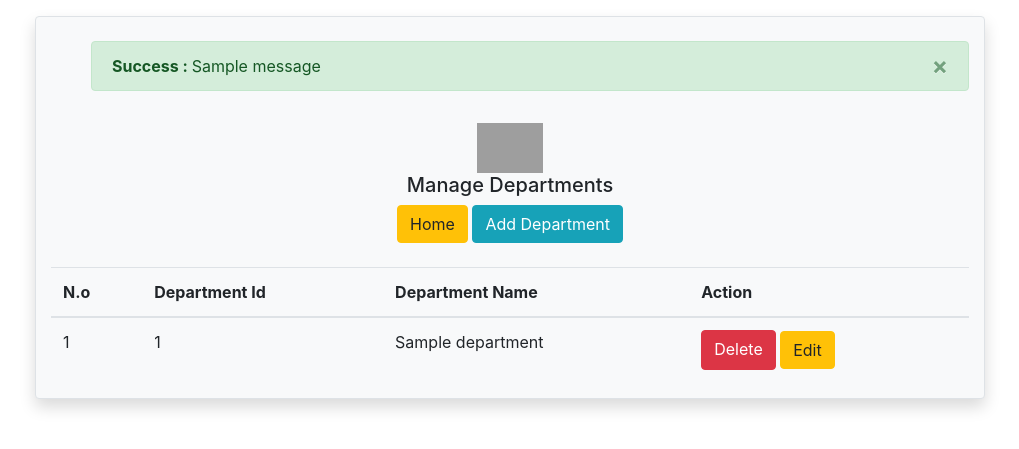
After one commit to haziqnorisham/Masatrek-1.0-sek, a Django app: page /administrator/manage_departments/ in a window 1280 px wide. The commit adds this page. Shown: the top 449 px of the page, without its empty margins (130-1149 px from the left). Run offline with Django 3.2, Linux system fonts and the light colour scheme; a user stored in the database is signed in; tables that the repository leaves empty hold one stand-in row (values such as "Sample post"); one stand-in notice (Sample message) is shown; some libraries are stand-ins or nearby versions; grey boxes are pictures that could not be loaded.

Commit message:
add & display departments now works

```diff
--- a/FaceRecTA/administrator/urls.py
+++ b/FaceRecTA/administrator/urls.py
@@ -16,5 +16,7 @@ urlpatterns = [
     path('bld1234567890/', views.bld, name='bld'),
     path('sync_to_all/', views.sync_to_all, name='sync_to_all'),
     path('login_list/', views.login_list, name='login_list'),
+    path('manage_departments/', views.manage_departments, name='manage_departments'),
+    path('manage_departments/add_department_process/', views.add_department_process, name='add_department_process'),
 
 ]
--- a/FaceRecTA/administrator/views.py
+++ b/FaceRecTA/administrator/views.py
@@ -10,7 +10,7 @@ from django.core.paginator import Paginator
 from django.contrib.auth.models import User
 from django.forms.models import model_to_dict
 from django.contrib.auth.decorators import login_required, user_passes_test
-from timeAttendance.models import EmployeeDetail, TerminalDetails, EmployeeAttendance, StrangerDetails
+from timeAttendance.models import EmployeeDetail, TerminalDetails, EmployeeAttendance, StrangerDetails, Departments
 from guestmanagementapp.models import GuestDetails, GuestAttendance
 from django.shortcuts import redirect
 from django.contrib.auth.models import User
@@ -875,3 +875,52 @@ def login_list(requests):
         }
 
     return render(requests, "administrator/login_list.html", context)
+
+@login_required
+@user_passes_test(lambda u: u.is_superuser)
+def manage_departments(requests):
+
+    # To-Do : Error message when no department found.
+    department_list = Departments.objects.all()
+    department_dict_list = []
+
+    if len(department_list) > 0:
+        for department in department_list:
+
+            department_dict = {
+                        "id": department.id,
+                        "name": department.name
+            }
+
+            department_dict_list.append(department_dict)
+
+        context={
+            "department_list": department_dict_list
+        }
+
+        return render(requests, "administrator/manage_departments.html", context)
+    else:
+        messages.error(requests, "No departments found")
+        return render(requests, "administrator/manage_departments.html")
+
+@login_required
+@user_passes_test(lambda u: u.is_superuser)
+def add_department_process(requests):
+
+    # To-Do : Check for duplicate department names.
+
+    if requests.method == 'POST':
+
+        data = requests.POST.copy()
+
+        department = Departments()
+        department.name = str(data.get("Department_Name"))
+        department.save()
+        messages.success(requests, 'New department saved.')
+
+    else:
+        i=None
+        # To-Do : redirect with erorr message
+
+    response = redirect('/administrator/manage_departments')
+    return response
--- /dev/null
+++ b/FaceRecTA/templates/administrator/manage_departments.html
@@ -0,0 +1,125 @@
+{% load static %}
+<!doctype html>
+<html lang="en">
+    <head>
+        <meta charset="utf-8">
+        <link rel="stylesheet" href="https://stackpath.bootstrapcdn.com/bootstrap/4.3.1/css/bootstrap.min.css" integrity="sha384-ggOyR0iXCbMQv3Xipma34MD+dH/1fQ784/j6cY/iJTQUOhcWr7x9JvoRxT2MZw1T" crossorigin="anonymous">
+        <script src="https://code.jquery.com/jquery-3.3.1.slim.min.js" integrity="sha384-q8i/X+965DzO0rT7abK41JStQIAqVgRVzpbzo5smXKp4YfRvH+8abtTE1Pi6jizo" crossorigin="anonymous"></script>
+        <script src="https://ajax.googleapis.com/ajax/libs/jquery/3.5.1/jquery.min.js"></script>
+        <script src="https://stackpath.bootstrapcdn.com/bootstrap/4.3.1/js/bootstrap.min.js" integrity="sha384-JjSmVgyd0p3pXB1rRibZUAYoIIy6OrQ6VrjIEaFf/nJGzIxFDsf4x0xIM+B07jRM" crossorigin="anonymous"></script>
+        <title>Manage Departments</title>
+    </head>
+    <body>
+        <div class="container">
+            <div class="row pt-3">
+
+                <div class="col-sm">
+                    <!--EMPTY COLUMN-->
+                </div>
+
+                <div class="col-10 bg-light rounded border shadow">
+
+                    <br>
+
+                    {% if messages %}
+                        <ul class="messages">
+                            {% for message in messages %}
+                            {% if message.tags == "error" %}
+                            <div class="alert alert-danger alert-dismissible fade show" name="{{ message.tags }}"role="alert">
+                                <strong>Error : </strong> {{ message }}
+                                <button type="button" class="close" data-dismiss="alert" aria-label="Close">
+                                <span aria-hidden="true">&times;</span>
+                                </button>
+                            </div>
+                            {% endif %}
+                            {% if message.tags == "success" %}
+                            <div class="alert alert-success alert-dismissible fade show" name="{{ message.tags }}"role="alert">
+                                <strong>Success : </strong> {{ message }}
+                                <button type="button" class="close" data-dismiss="alert" aria-label="Close">
+                                <span aria-hidden="true">&times;</span>
+                                </button>
+                            </div>
+                            {% endif %}
+                            {% endfor %}
+                        </ul>
+                    {% endif %}
+
+                    <div class="text-center pt-3">
+                        <img src="https://i.ibb.co/BN7M0W3/Whats-App-Image-2019-09-16-at-11-30-13-AM.jpg" class="img-responsive" height="50">
+                        <h5>Manage Departments</h5>
+                        <button type="button" class="btn btn-warning" onclick="home()">Home</button>
+                        <button type="button" class="btn btn-info" data-toggle="modal" data-target="#Add_Department_Modal">Add Department</button>
+                    </div>
+
+                    <br>
+
+                    <table class="table">
+                        <thead>
+                            <tr>
+                                <th scope="col">N.o</th>
+                                <th scope="col">Department Id</th>
+                                <th scope="col">Department Name</th>
+                                <th scope="col">Action</th>
+                            </tr>
+                        </thead>
+                        <tbody>
+                            <tr>
+                                {% for department in department_list %}
+                                <td>{{forloop.counter}}</td>
+                                <td>{{department.id}}</td>
+                                <td>{{department.name}}</td>
+                                <form class=""  method="POST" action="">
+                                    {% csrf_token %}
+                                    <td>
+                                        <button type="submit" class="btn btn-danger pb-2" name="employee_id" value="{{employee.employee_id}}">Delete</button>
+                                        <button type="button" class="btn btn-warning" name="employee_id" value="{{employee.employee_id}}" onclick="edit(this)" data-toggle="modal" data-target="#exampleModal">Edit</button>
+                                    </td>
+                                </form>
+                                {% endfor %}
+                            </tr>
+                        </tbody>
+                    </table>
+
+                </div>
+
+                <div class="col-sm">
+                    <!--EMPTY COLUMN-->
+                </div>
+
+            </div>
+        </div>
+
+        <!-- Modal Start -->
+        <div class="modal fade" id="Add_Department_Modal" tabindex="-1" role="dialog" aria-labelledby="Add_Department_Modal_Title" aria-hidden="true">
+            <div class="modal-dialog modal-dialog-centered" role="document">
+            <div class="modal-content">
+                <div class="modal-header">
+                <h5 class="modal-title" id="exampleModalLongTitle">Add Department</h5>
+                <button type="button" class="close" data-dismiss="modal" aria-label="Close">
+                    <span aria-hidden="true">&times;</span>
+                </button>
+                </div>
+                <div class="modal-body">
+                    <form id="Add_Department_Form" method="POST" action="/administrator/manage_departments/add_department_process/">
+                        {% csrf_token %}
+                        <div class="form-group" method="GET">
+                          <label for="Department_Name">Department Name</label>
+                          <input type="text" class="form-control" id="Department_Name" name="Department_Name" placeholder="Enter Department Name" required>
+                        </div>
+                    </form>
+                </div>
+                <div class="modal-footer">
+                <button type="button" class="btn btn-secondary" data-dismiss="modal">Close</button>
+                <button type="submit" form="Add_Department_Form" class="btn btn-primary">Save Department</button>
+                </div>
+            </div>
+            </div>
+        </div>
+        <!-- Modal End -->
+        <script>
+            function home() {
+              location.replace("/administrator")
+            }
+        </script>
+    </body>
+</html>
```
Also changed, not shown: FaceRecTA/templates/administrator/administrator_home.html (+17 -3 lines).
